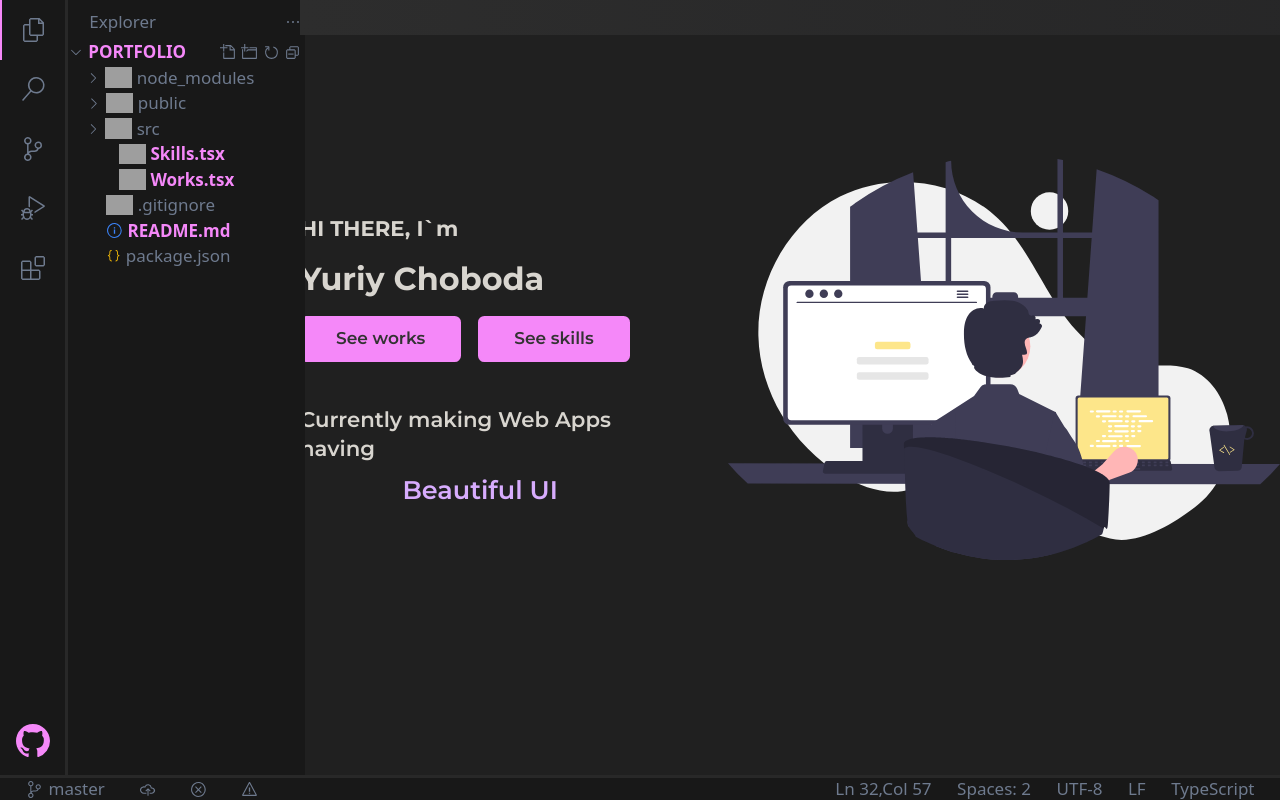
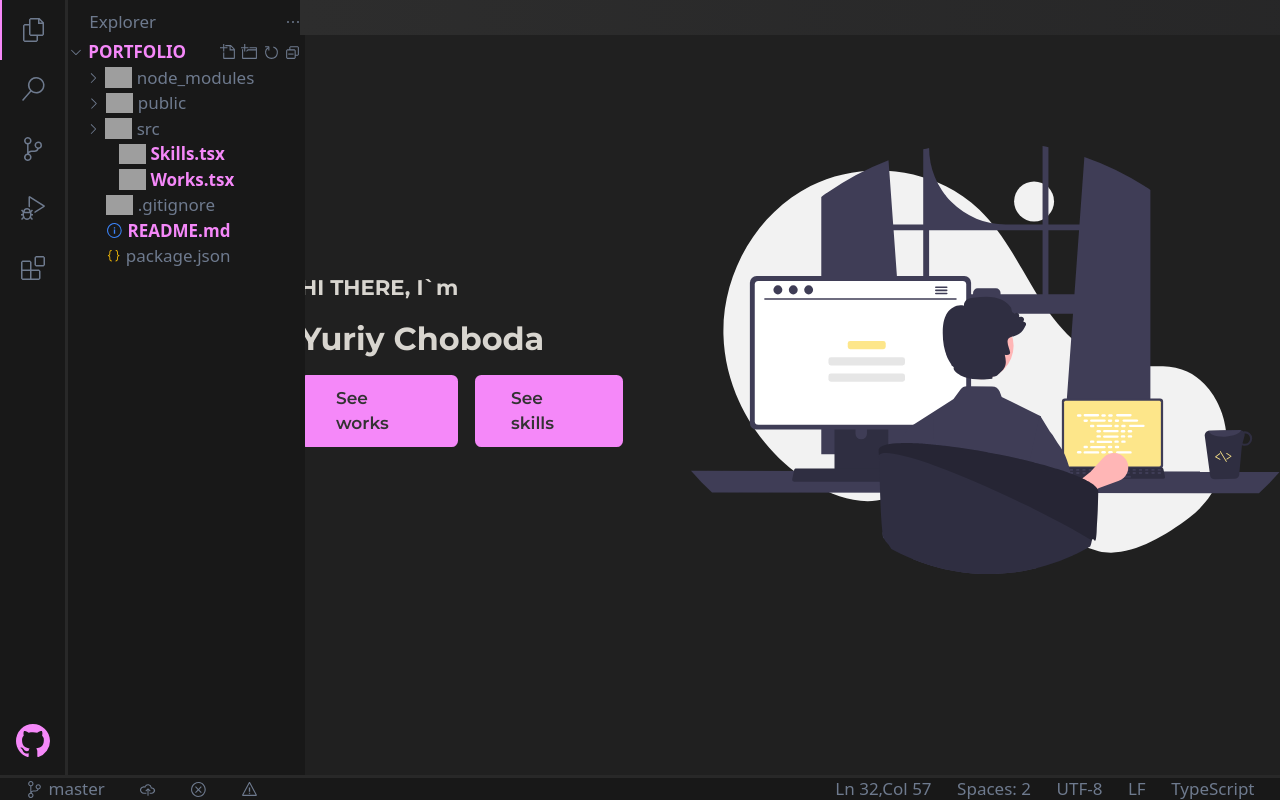
Before and after one commit to newento14/portfolio, a Next.js app: page / in a window 1280 px wide. Built offline with nearby package versions, Linux system fonts and the light colour scheme; grey boxes are pictures that could not be loaded.

Commit message:
analytics

```diff
--- a/package.json
+++ b/package.json
@@ -13,6 +13,7 @@
     "@emotion/styled": "^11.11.0",
     "@mui/material": "^5.14.17",
     "@reduxjs/toolkit": "^1.9.7",
+    "@vercel/analytics": "^1.1.1",
     "axios": "^1.6.1",
     "framer-motion": "^10.16.4",
     "next": "14.0.1",
--- a/src/app/layout.tsx
+++ b/src/app/layout.tsx
@@ -6,6 +6,7 @@ import Footer from "@/components/Footer";
 import Explorer from "@/components/Explorer";
 import {Providers} from "@/redux/Provider";
 import Tabs from "@/components/Tabs";
+import { Analytics } from '@vercel/analytics/react';
 
 const montserrat = Montserrat({
   subsets: ['latin'],
@@ -31,6 +32,7 @@ export default function RootLayout({
       <main className={`${montserrat.className} w-full pl-[300px] pb-[26px] max-md:pl-[230px] max-md:pb-0 max-sm:pl-0`}>
         <Tabs/>
         {children}
+        <Analytics />
       </main>
       <Footer/>
     </Providers>
--- a/src/app/page.tsx
+++ b/src/app/page.tsx
@@ -69,14 +69,6 @@ export default function Home() {
             </motion.div>
           </Link>
         </div>
-        <motion.div
-          initial={{x: -100, opacity: 0}}
-          animate={{x: 0, opacity: 1, transition: {type: "spring", duration: 1, delay: 1}}}
-          className="flex flex-col gap-y-2 mt-6 justify-center items-center"
-        >
-          <p className="text-xl font-semibold">Currently making Web Apps having</p>
-          <SlidingText/>
-        </motion.div>
       </div>
       <motion.div
         initial={{x: 150, opacity: 0}}
--- a/src/components/Tab.tsx
+++ b/src/components/Tab.tsx
@@ -21,11 +21,7 @@ const Tab = ({index, fileName, selected}: TabProps) => {
 
   if (!selected) {
     return (
-      <motion.div
-        initial={{x: -50, opacity: 0}}
-        exit={{x: -50, opacity: 0, transition: {type: 'spring', duration: 0.2}}}
-        animate={{x: 0, opacity: 1, transition: {type: 'spring', duration: 0.6}}}
-        className='px-2 flex justify-between items-center w-[120px] h-full group'>
+      <div className='px-2 flex justify-between items-center w-[120px] h-full group'>
         <p className="truncate text-sm">{fileName}</p>
         <button className="hidden group-hover:block hover:bg-gray-700 rounded-md" onClick={(event) => {
           event.preventDefault()
@@ -39,16 +35,12 @@ const Tab = ({index, fileName, selected}: TabProps) => {
               d="M7.116 8l-4.558 4.558.884.884L8 8.884l4.558 4.558.884-.884L8.884 8l4.558-4.558-.884-.884L8 7.116 3.442 2.558l-.884.884L7.116 8z"></path>
           </svg>
         </button>
-      </motion.div>
+      </div>
     )
   }
 
   return (
-    <motion.div
-      initial={{x: '100%', opacity: 0}}
-      animate={{x: 0, opacity: 1, transition: {type: 'spring', duration: 0.6}}}
-
-      className='px-2 flex justify-between items-center w-[120px] h-full bg-main border-b-2 border-purple'>
+    <div className='px-2 flex justify-between items-center w-[120px] h-full bg-main border-b-2 border-purple'>
       <p className="truncate text-sm">{fileName}</p>
       <button className="hover:bg-gray-700 rounded-md" onClick={(event) => {
         event.preventDefault()
@@ -64,7 +56,7 @@ const Tab = ({index, fileName, selected}: TabProps) => {
             d="M7.116 8l-4.558 4.558.884.884L8 8.884l4.558 4.558.884-.884L8.884 8l4.558-4.558-.884-.884L8 7.116 3.442 2.558l-.884.884L7.116 8z"></path>
         </svg>
       </button>
-    </motion.div>
+    </div>
   );
 };
 
```
Also changed, not shown: 1 other file (tests, documents, lock files or other folders).
